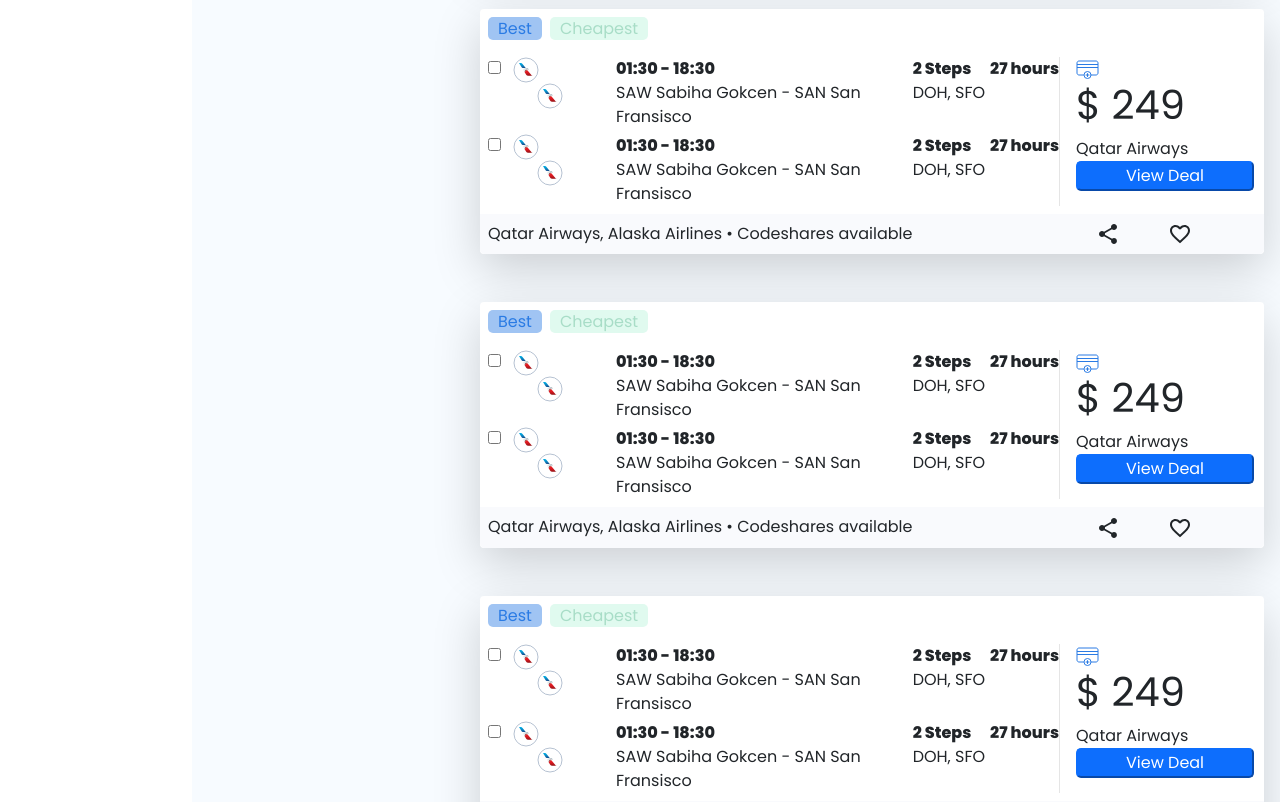
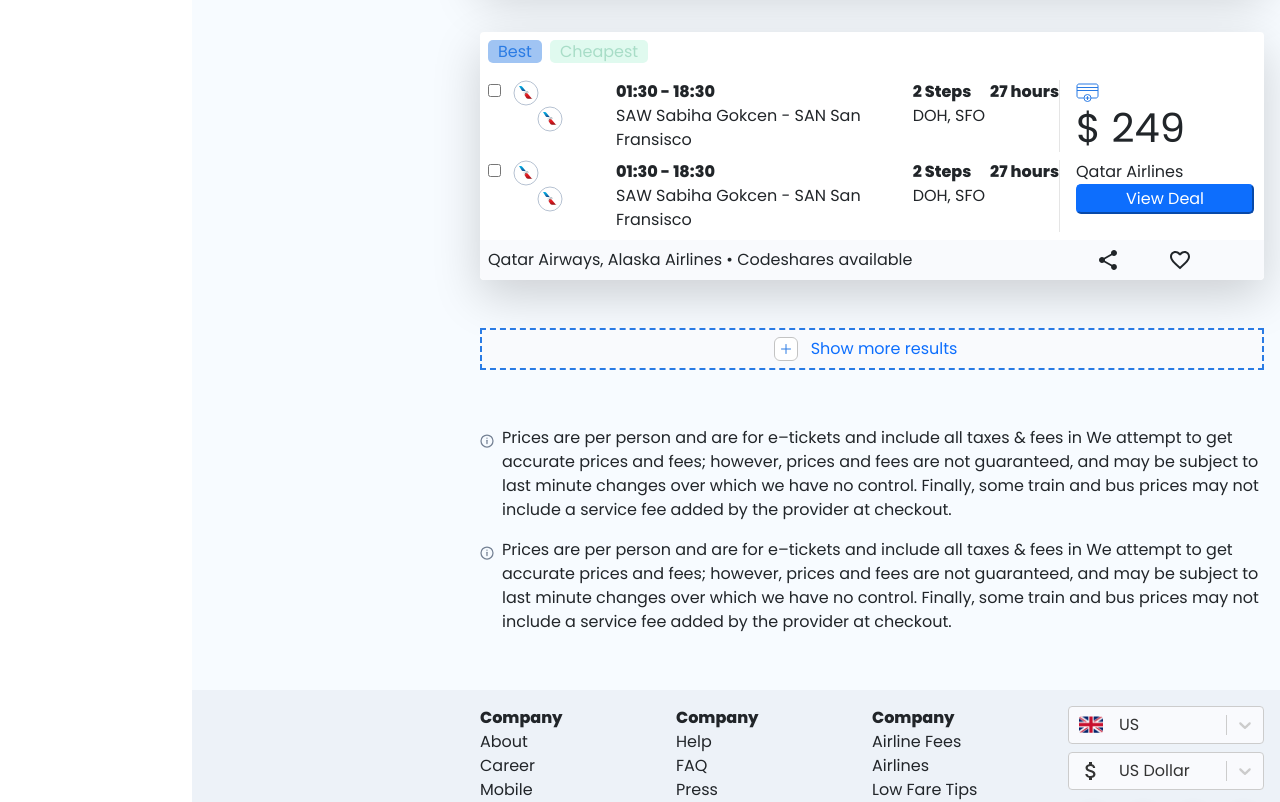
Before and after one commit to mjahmed-wd/booking-app-ui, a React (Create React App) app: page /book in a window 1280 px wide. Shown: the part 1420-2222 px from the top of the page. Built offline with nearby package versions, Linux system fonts and the light colour scheme.

Commit message:
version 1

```diff
--- a/src/App.css
+++ b/src/App.css
@@ -21,7 +21,22 @@
 .MuiAccordionDetails-root {
   padding: 0 !important;
 }
-
+.header .css-1okebmr-indicatorSeparator {
+  display: none !important;
+}
+.sorting input{
+  margin-bottom: 15px;
+}
+.header .css-yk16xz-control,
+.header .css-1pahdxg-control {
+  width: 75px;
+}
+.header .css-yk16xz-control {
+  border: transparent !important;
+}
+.header .css-yk16xz-control {
+  background-color: transparent !important;
+}
 .sideBtn:hover {
   color: #2a7be4;
   transition: 0.3s ease-in-out all;
--- a/src/components/BookingPage/BookingPackages.js
+++ b/src/components/BookingPage/BookingPackages.js
@@ -1,30 +1,109 @@
-import React from 'react'
-import BookingSelection from "../BookingSelection/BookingSelection";
-import usAirLogo from "../../images/search/icn_Logo_American-Airlines.svg";
-import ShareIcon from "@material-ui/icons/Share";
-import FavoriteBorderIcon from "@material-ui/icons/FavoriteBorder";
-import Debit from "../../images/search/Direct Debit.svg";
+import React from "react";
 import TravelCard from "../../helper/_travelCard";
-import AddIcon from "@material-ui/icons/Add";
 import PlusArrow from "../../images/search/plus arrow.svg";
 import BookingPageFooter from "./BookingPageFooter";
-import info from "../../images/search/error.svg";
 import BookingPageSorting from "./BookingPageSorting";
-import DotIcon from "../../images/search/dot.svg";
 import BookingIntro from "./BookingIntro";
 const BookingPackages = () => {
+  const travelPackages = [
+    {
+      header: {
+        amount: 249,
+        airlines: "Qatar Airlines",
+      },
+      row: [
+        {
+          time: "01:30 - 18:30",
+          route: "SAW Sabiha Gokcen - SAN San Fransisco",
+          steps: "2 Steps",
+          routeCode: "DOH, SFO",
+          timeCount: "27 hours",
+        },
+        {
+          time: "01:30 - 18:30",
+          route: "SAW Sabiha Gokcen - SAN San Fransisco",
+          steps: "2 Steps",
+          routeCode: "DOH, SFO",
+          timeCount: "27 hours",
+        },
+      ],
+    },
+    {
+      header: {
+        amount: 249,
+        airlines: "Qatar Airlines",
+      },
+      row: [
+        {
+          time: "01:30 - 18:30",
+          route: "SAW Sabiha Gokcen - SAN San Fransisco",
+          steps: "2 Steps",
+          routeCode: "DOH, SFO",
+          timeCount: "27 hours",
+        },
+        {
+          time: "01:30 - 18:30",
+          route: "SAW Sabiha Gokcen - SAN San Fransisco",
+          steps: "2 Steps",
+          routeCode: "DOH, SFO",
+          timeCount: "27 hours",
+        },
+      ],
+    },
+    {
+      header: {
+        amount: 249,
+        airlines: "Qatar Airlines",
+      },
+      row: [
+        {
+          time: "01:30 - 18:30",
+          route: "SAW Sabiha Gokcen - SAN San Fransisco",
+          steps: "2 Steps",
+          routeCode: "DOH, SFO",
+          timeCount: "27 hours",
+        },
+        {
+          time: "01:30 - 18:30",
+          route: "SAW Sabiha Gokcen - SAN San Fransisco",
+          steps: "2 Steps",
+          routeCode: "DOH, SFO",
+          timeCount: "27 hours",
+        },
+      ],
+    },
+    {
+      header: {
+        amount: 249,
+        airlines: "Qatar Airlines",
+      },
+      row: [
+        {
+          time: "01:30 - 18:30",
+          route: "SAW Sabiha Gokcen - SAN San Fransisco",
+          steps: "2 Steps",
+          routeCode: "DOH, SFO",
+          timeCount: "27 hours",
+        },
+        {
+          time: "01:30 - 18:30",
+          route: "SAW Sabiha Gokcen - SAN San Fransisco",
+          steps: "2 Steps",
+          routeCode: "DOH, SFO",
+          timeCount: "27 hours",
+        },
+      ],
+    },
+  ];
   return (
     <>
       <div className="m-3">
         <BookingIntro />
         <BookingPageSorting />
         <div>
-            <TravelCard />
-            <TravelCard />
-            <TravelCard />
-            <TravelCard />
-            <TravelCard />
-            <TravelCard />
+          {travelPackages?.map((item, index) => (
+            <TravelCard data={item} />
+          ))}
         </div>
         <div
           className="d-flex align-items-center justify-content-center"
@@ -42,8 +121,7 @@
         <BookingPageFooter />
       </div>
     </>
+  );
+};
 
-    )
-}
-
-export default BookingPackages
+export default BookingPackages;
--- a/src/components/BookingPage/BookingPage.js
+++ b/src/components/BookingPage/BookingPage.js
@@ -1,4 +1,4 @@
-import { AccordionSummary, Divider } from "@material-ui/core";
+import { Divider } from "@material-ui/core";
 import React from "react";
 import BookingSelection from "../BookingSelection/BookingSelection";
 import BookingPackages from "./BookingPackages";
@@ -15,6 +15,9 @@
 import twitter from "../../images/search/Twitter.svg";
 import medium from "../../images/search/Medium M.svg";
 import linkedIn from "../../images/search/LinkedIn.svg";
+import IOptions from "../../helper/_options";
+import UsFlag from "../../images/home/topbar icons/us.svg";
+import AttachMoneyOutlinedIcon from "@material-ui/icons/AttachMoneyOutlined";
 
 const BookingPage = () => {
   const [onOffStatus, setOnOffStatus] = useState(false);
@@ -23,7 +26,7 @@
       <div className="m-3">
         <BookingSelection />
       </div>
-      <div className="row pt-2" style={{ backgroundColor: "#F7FBFF" }}>
+      <div className="row pt-2 sorting" style={{ backgroundColor: "#F7FBFF" }}>
         <div className="col-12 col-md-3 mt-5 p-3 pt-0">
           <div className="bg-white shadow-lg mb-5 p-3 bg-body rounded">
             <b>Our advice</b>
@@ -247,11 +250,33 @@
             <p>Low Fare Tips</p>
           </div>
           <div className="col-6 col-md-3">
+            <IOptions
+              variant="country"
+              options={[
+                { value: "1", label: "US", img: UsFlag },
+                { value: "2", label: "US", img: UsFlag },
+              ]}
+            />
+            <IOptions
+              variant="currency"
+              options={[
+                {
+                  value: "2",
+                  label: "US Dollar",
+                  icon: <AttachMoneyOutlinedIcon />,
+                },
+                {
+                  value: "1",
+                  label: "US Dollar",
+                  icon: <AttachMoneyOutlinedIcon />,
+                },
+              ]}
+            />
             <div className="d-flex">
-              <img src={facebook} style={{width:"50px"}} alt="" srcset="" />
-              <img src={twitter} style={{width:"50px"}} alt="" srcset="" />
-              <img src={linkedIn} style={{width:"50px"}} alt="" srcset="" />
-              <img src={medium} style={{width:"50px"}} alt="" srcset="" />
+              <img src={facebook} style={{ width: "50px" }} alt="" />
+              <img src={twitter} style={{ width: "50px" }} alt="" />
+              <img src={linkedIn} style={{ width: "50px" }} alt="" />
+              <img src={medium} style={{ width: "50px" }} alt="" />
             </div>
           </div>
         </div>
--- a/src/helper/_cardImage.js
+++ b/src/helper/_cardImage.js
@@ -2,7 +2,7 @@
 
 const CardImage = ({ img, title, subTitle, topText, bottomText }) => {
   return (
-    <div style={{ position: "relative" }}>
+    <div style={{ position: "relative" }} className="ml-2">
       <p
         style={{
           position: "absolute",
--- /dev/null
+++ b/src/helper/_options.js
@@ -0,0 +1,72 @@
+import React from "react";
+import Select from "react-select";
+
+const customStyles = {
+  option: (provided, state) => ({
+    ...provided,
+    // borderBottom: "1px dotted pink",
+    // color: state.isSelected ? "red" : "blue",
+    // padding: 20,
+    width: 50,
+  }),
+  singleValue: (provided, state) => {
+    const opacity = state.isDisabled ? 0.5 : 1;
+    const transition = "opacity 300ms";
+
+    return { ...provided, opacity, transition };
+  },
+};
+
+// const options = [
+//   { value: 1, label: "US", img: UsFlag },
+//   { value: 2, label: "BD", img: UsFlag },
+// ];
+
+const flagSelection = ({ value, label, img }) => (
+  <div>
+    <img src={img} alt="" />
+  </div>
+);
+
+const countrySelection = ({ value, label, img }) => (
+  <div className="d-flex">
+    <img src={img} alt="" />
+    <p className="ms-3">{label}</p>
+  </div>
+);
+
+const currencySelection = ({ value, label, icon }) => (
+  <div className="d-flex">
+    {icon}
+    <p className="ms-3">{label}</p>
+  </div>
+);
+
+const formatOptionLabel = ({ value, label, img }) => (
+  <div>
+    <p>{label}</p>
+  </div>
+);
+
+const IOptions = ({ options, variant }) => {
+  return (
+    <div className="mb-2">
+      <Select
+        styles={customStyles}
+        defaultValue={options[0]}
+        formatOptionLabel={
+          variant === "flag"
+            ? flagSelection
+            : variant === "country"
+            ? countrySelection
+            : variant === "currency"
+            ? currencySelection
+            : formatOptionLabel
+        }
+        options={options}
+      />
+    </div>
+  );
+};
+
+export default IOptions;
--- a/src/helper/_travelCard.js
+++ b/src/helper/_travelCard.js
@@ -3,7 +3,29 @@
 import usAirLogo from "../images/search/icn_Logo_American-Airlines.svg";
 import FavoriteBorderIcon from "@material-ui/icons/FavoriteBorder";
 
-const TravelCard = () => {
+const TravelCard = ({data}) => {
+  // const data = {
+  //   header: {
+  //     amount: 249,
+  //     airlines: "Qatar Airlines",
+  //   },
+  //   row: [
+  //     {
+  //       time: "01:30 - 18:30",
+  //       route: "SAW Sabiha Gokcen - SAN San Fransisco",
+  //       steps: "2 Steps",
+  //       routeCode: "DOH, SFO",
+  //       timeCount: "27 hours",
+  //     },
+  //     {
+  //       time: "01:30 - 18:30",
+  //       route: "SAW Sabiha Gokcen - SAN San Fransisco",
+  //       steps: "2 Steps",
+  //       routeCode: "DOH, SFO",
+  //       timeCount: "27 hours",
+  //     },
+  //   ],
+  // };
   return (
     <div
       className="row shadow-lg mb-5 bg-body rounded"
@@ -33,7 +55,8 @@
         </span>
       </div>
       <div className="col-9">
-        <div className="m-2 d_grid_4">
+        {data?.row?.map((item, index) => (
+          <div key={index} className="m-2 d_grid_4">
             <div>
               <input type="checkbox" name="check1" id="" />
             </div>
@@ -42,43 +65,28 @@
               <img src={usAirLogo} alt="" className="ms-4" />
             </div>
             <div className="ms-5">
-            <b>01:30 - 18:30</b>
-            <p>SAW Sabiha Gokcen - SAN San Fransisco</p>
+              <b>{item?.time}</b>
+              <p>{item?.route}</p>
             </div>
             <div>
-            <b>2 Steps</b>
-            <p>DOH, SFO</p>
+              <b>{item?.steps}</b>
+              <p>{item?.routeCode}</p>
             </div>
             <div>
-            <b>27 hours</b>
-          </div>
-          {/* second one */}
-          <div>
-            <input type="checkbox" name="check1" id="" />
-          </div>
-          <div>
-            <img src={usAirLogo} alt="" />
-            <img src={usAirLogo} alt="" className="ms-4" />
-          </div>
-          <div className="ms-5">
-            <b>01:30 - 18:30</b>
-            <p>SAW Sabiha Gokcen - SAN San Fransisco</p>
-          </div>
-          <div>
-            <b>2 Steps</b>
-            <p>DOH, SFO</p>
-          </div>
-          <div>
-            <b>27 hours</b>
+              <b>{item?.timeCount}</b>
             </div>
           </div>
+        ))}
       </div>
       <div className="col-auto p-2">
         <div type="">
           <img src={Debit} alt="" srcset="" />
-          <h1>$ 249</h1>
-          <p>Qatar Airways</p>
-          <button className="btn-primary ps-5 pe-5" style={{ borderRadius: "5px" }}>
+          <h1>$ {data?.header?.amount}</h1>
+          <p>{data?.header?.airlines}</p>
+          <button
+            className="btn-primary ps-5 pe-5"
+            style={{ borderRadius: "5px" }}
+          >
             View Deal
           </button>
         </div>
```
Also changed, not shown: src/App.js (+0 -7 lines), src/components/header.js (+10 -16 lines). Lines whose indentation alone changed are shown as unchanged.
